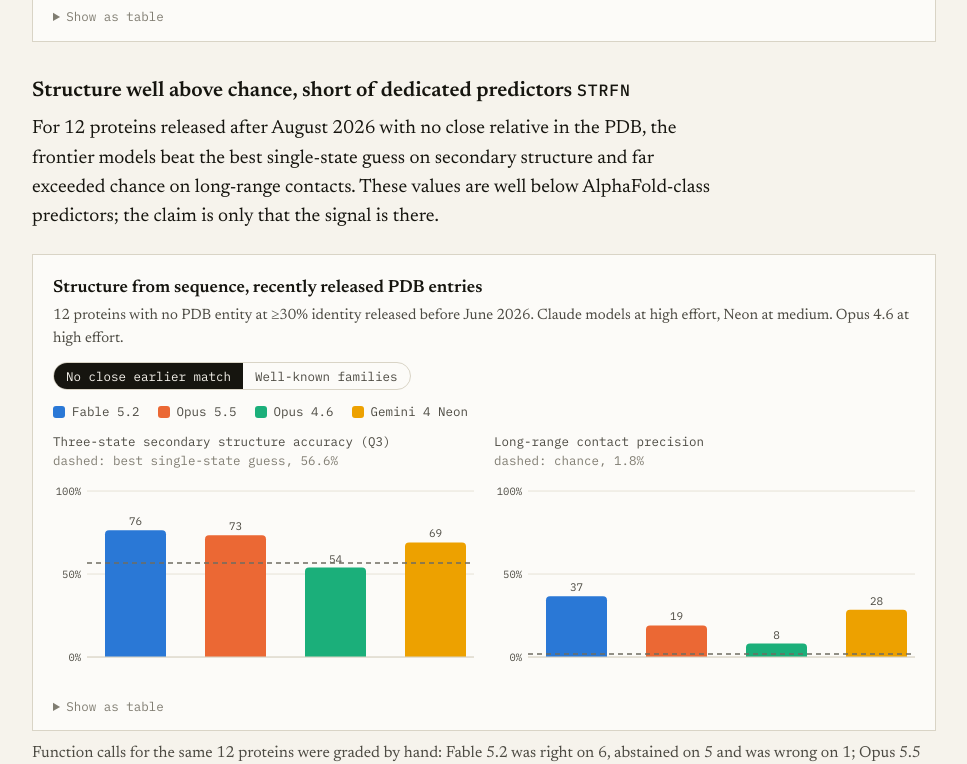
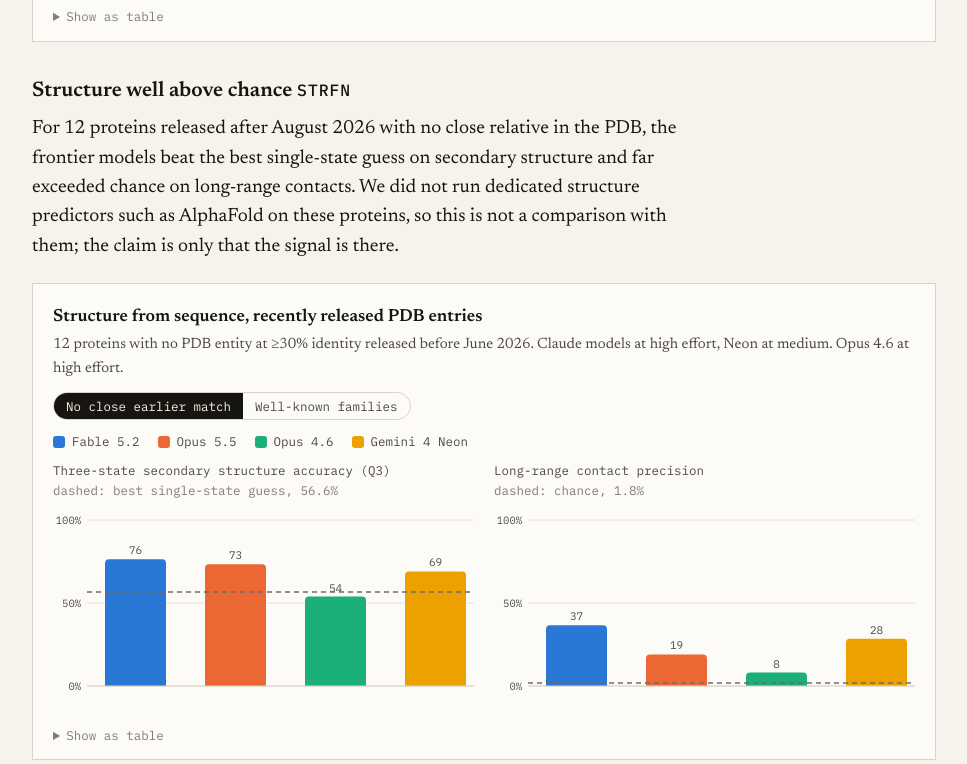
Before and after one commit to ai4curation/fable-sequence-to-function, a plain HTML site: page docs/index.html in a window 1280 px wide. Shown: the part 5352-6116 px from the top of the page, without its empty margins (228-1195 px from the left). Drawn offline with Linux system fonts and the light colour scheme.

Commit message:
Do not claim the models fall short of dedicated predictors; we did not run any
No dedicated structure or annotation predictor was run on the test
proteins. Say so in the abstract, Results, outlook and on the site,
instead of asserting they are far below AlphaFold-class tools.

Co-Authored-By: Claude Opus 5.5 <noreply@anthropic.com>

```diff
--- a/docs/index.html
+++ b/docs/index.html
@@ -351,8 +351,8 @@ footer { padding: 36px 0 60px; border-top: 1px solid var(--rule); font-family: v
     </div>
 
     <div class="body-col prose">
-      <h3>Structure well above chance, short of dedicated predictors <span class="sc">STRFN</span></h3>
-      <p>For 12 proteins released after August 2026 with no close relative in the PDB, the frontier models beat the best single-state guess on secondary structure and far exceeded chance on long-range contacts. These values are well below AlphaFold-class predictors; the claim is only that the signal is there.</p>
+      <h3>Structure well above chance <span class="sc">STRFN</span></h3>
+      <p>For 12 proteins released after August 2026 with no close relative in the PDB, the frontier models beat the best single-state guess on secondary structure and far exceeded chance on long-range contacts. We did not run dedicated structure predictors such as AlphaFold on these proteins, so this is not a comparison with them; the claim is only that the signal is there.</p>
     </div>
     <div class="body-col">
       <div class="fig" id="figStruct"></div>
@@ -373,7 +373,7 @@ footer { padding: 36px 0 60px; border-top: 1px solid var(--rule); font-family: v
     <div class="body-col prose">
       <p>Neurosymbolic AI combines sub-symbolic learning from raw data with symbolic knowledge and reasoning (<a href="https://doi.org/10.1007/s10462-023-10448-w">Garcez &amp; Lamb 2023</a>; <a href="https://doi.org/10.1002/aaai.12036">Kautz 2022</a>). Protein annotation has always split the work this way: profile models find the domain, curators and rules decide what follows from it, and pipelines and people join the two.</p>
       <p>The frontier models we tested did both in one answer. Their stated reasons need not reflect how they reached an answer, but the decoy control doesn't rely on them: the calls tracked the catalytic position whatever explanation came with them.</p>
-      <p>That suggests a different design for annotation review. One model reads the sequence, recalls what the literature and curated rules say about the family, weighs experimental data, and reports where they disagree, as it did for YrfG. Because its sequence reading is weaker than dedicated tools and has no provenance, the model proposes and tools check: an alignment to reviewed relatives, a predicted structure, the curated feature.</p>
+      <p>That suggests a different design for annotation review. One model reads the sequence, recalls what the literature and curated rules say about the family, weighs experimental data, and reports where they disagree, as it did for YrfG. Because its sequence reading hasn't been compared with dedicated tools and has no provenance, the model proposes and tools check: an alignment to reviewed relatives, a predicted structure, the curated feature.</p>
     </div>
   </section>
 
```
Also changed, not shown: 2 other files.
